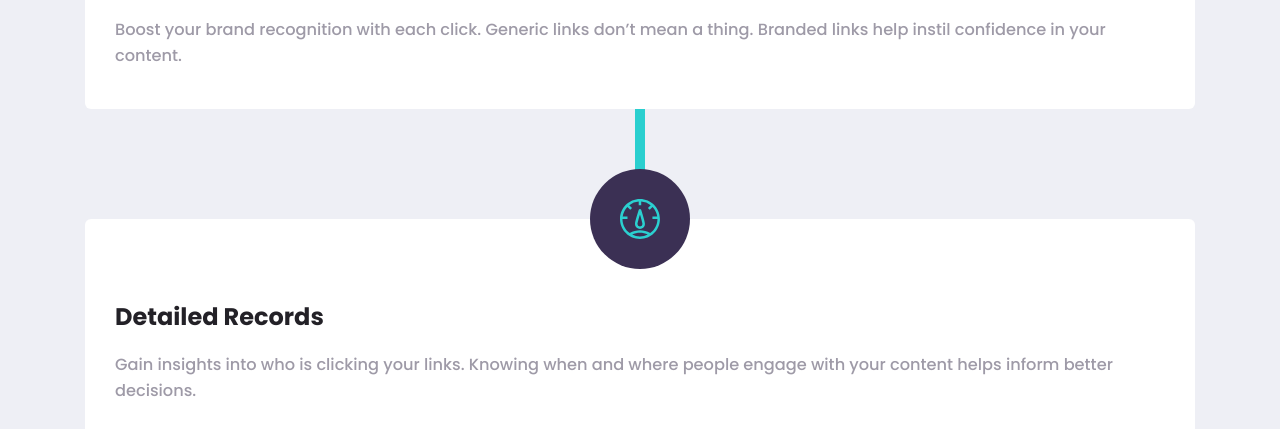
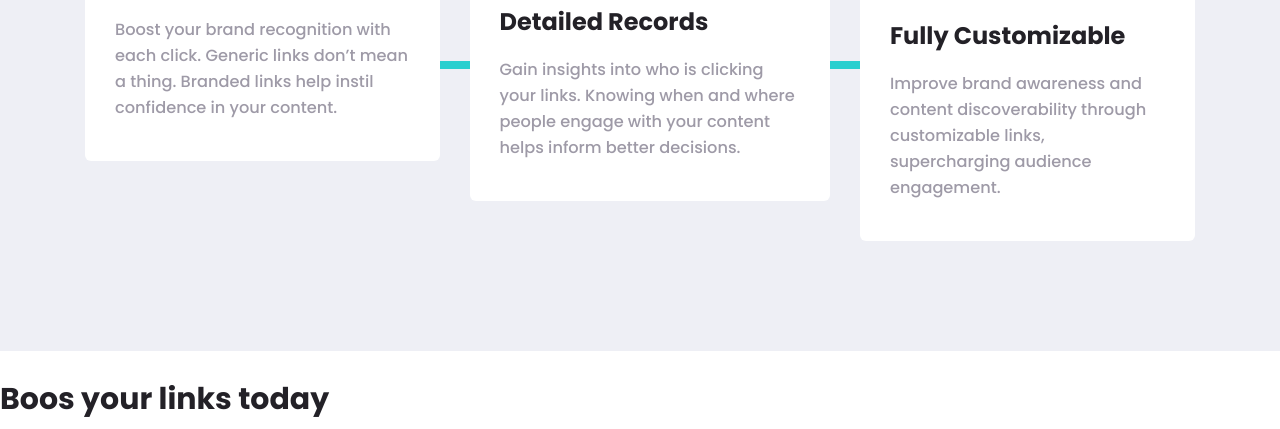
Before and after one commit to fbtot/url-shortening-api, a website: page index.html in a window 1280 px wide. Shown: the part 1353-1782 px from the top of the page. Drawn offline with nearby package versions, Linux system fonts and the light colour scheme.

Commit message:
feat(css): add feature cards desktop styles

```diff
--- a/scss/components/_feature-card.scss
+++ b/scss/components/_feature-card.scss
@@ -12,11 +12,26 @@
   &:before {
     content: "";
     width: 0.5rem;
+
     height: calc(80%);
     position: absolute;
     top: 10%;
     left: calc(50% - 0.25rem);
     background-color: var(--cyan);
+
+    @include mq($desktop-width, up) {
+      width: 80%;
+      left: 10%;
+      top: 45%;
+      height: 0.4rem;
+    }
+  }
+
+  @include mq($desktop-width, up) {
+    display: flex;
+    gap: 1.5rem;
+    margin-top: 2rem;
+    padding-bottom: 5.5rem;
   }
 }
 
@@ -28,19 +43,41 @@
   margin-top: calc(var(--icon-card-x));
 
   + .feature-card {
-    margin-top: calc(var(--icon-card-x) + 2.5rem);
+    @include mq($desktop-width, down) {
+      margin-top: calc(var(--icon-card-x) + 2.5rem);
+    }
+  }
+
+  @include mq($desktop-width, up) {
+    align-self: center;
+    &:first-of-type {
+      align-self: flex-start;
+      margin-bottom: 4rem;
+    }
+
+    &:last-of-type {
+      align-self: flex-end;
+      margin-top: 4rem;
+    }
   }
 }
 
 .feature-card__icon-container {
   position: absolute;
   left: 50%;
-  transform: translate(-50%, calc(var(--icon-card-x) * -1 - 50%));
+  transform: translateX(-50%) translateY(calc(var(--icon-card-x) * -1 - 50%));
   display: flex;
   align-items: center;
   justify-content: center;
   @include circle(5rem);
   background-color: var(--dark-violet);
+
+  @include mq($desktop-width, up) {
+    left: 0rem;
+    top: 0;
+    transform: translateX(1.5rem) translateY(-50%);
+    @include circle(4.5rem);
+  }
 }
 
 .feature-card__title {
```
Also changed, not shown: css/main.css, css/mainDist.css, 2 other files.
